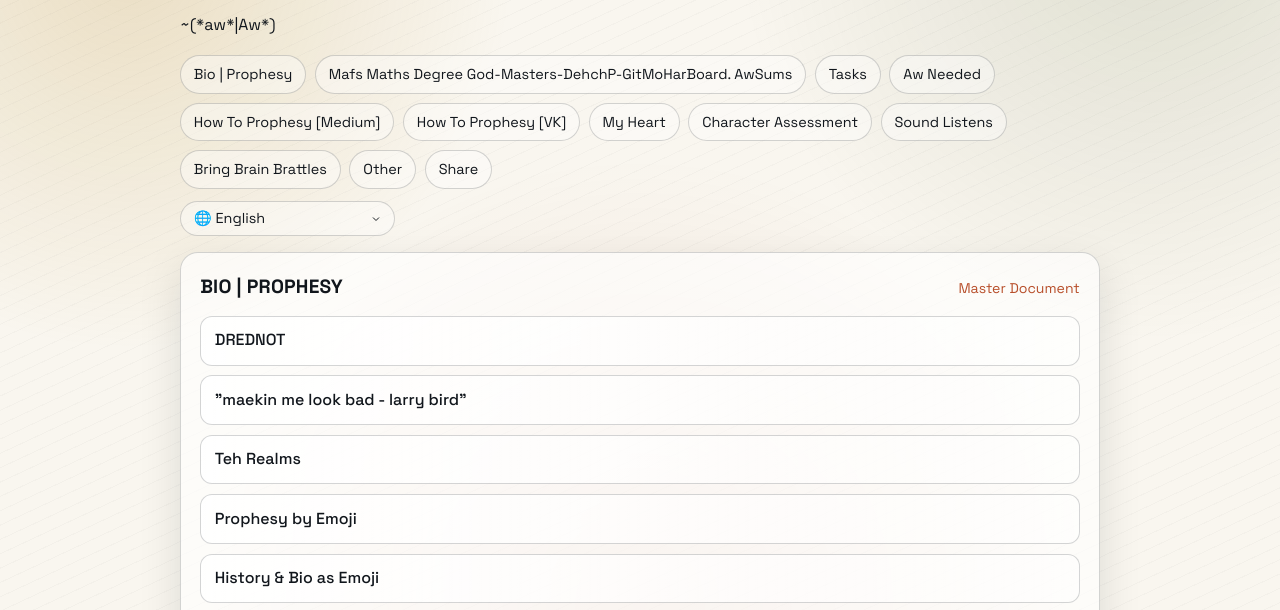
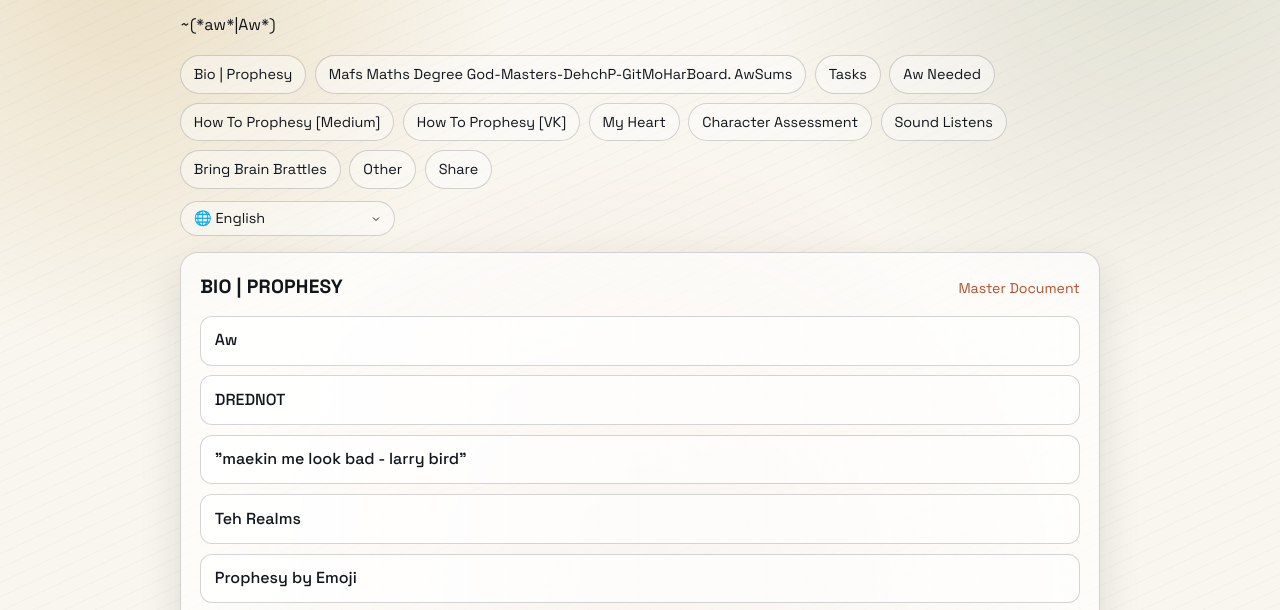
Before and after one commit to hogjamaus-fyi/hogjamaus-fyi.github.io, a plain HTML site: page index.html in a window 1280 px wide. Shown: the part 155-765 px from the top of the page. Drawn offline with Linux system fonts and the light colour scheme.

Commit message:
Add new link to superhero database in index.html

```diff
--- a/index.html
+++ b/index.html
@@ -113,6 +113,7 @@
           <a class="section-link" href="https://docs.google.com/document/d/1ytGZFABzJmVVMtfQI8vLPqGJ4vNPpA2cZzE6Ey8_O3M/edit?usp=drivesdk" target="_blank" rel="noopener noreferrer">Master Document</a>
         </div>
         <ul class="link-list">
+          <li><a href="https://www.superherodb.com/aw/10-81523/" target="_blank" rel="noopener noreferrer">Aw</a></li>
           <li><a href="https://docs.google.com/document/d/1Ksh8ESuVNiRx03PRiAruOsZ4qgNKM01JCkjQOC3lJjI/edit?usp=drivesdk" target="_blank" rel="noopener noreferrer">DREDNOT</a></li>
           <li><a href="https://docs.google.com/document/d/1JMK-zNgojiwaZexW9c-nwjczp-EeIZBj4O_Tzk8FDWE/edit?usp=drivesdk" target="_blank" rel="noopener noreferrer">"maekin me look bad - larry bird"</a></li>
           <li><a href="https://docs.google.com/spreadsheets/d/1RmmZs0U6QWXniK8GM3zYOKncpAAsE3nUNwV5fCXVe7U/edit?usp=drivesdk" target="_blank" rel="noopener noreferrer">Teh Realms</a></li
```
